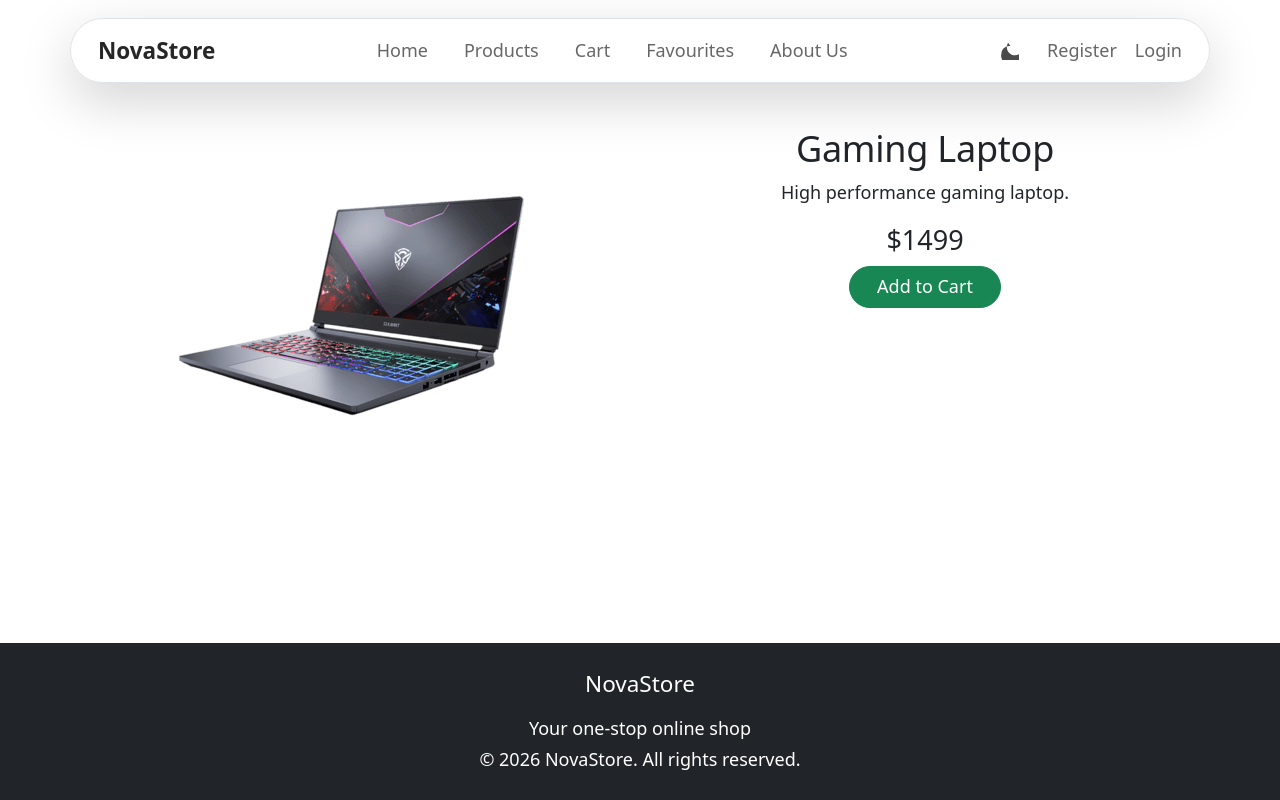
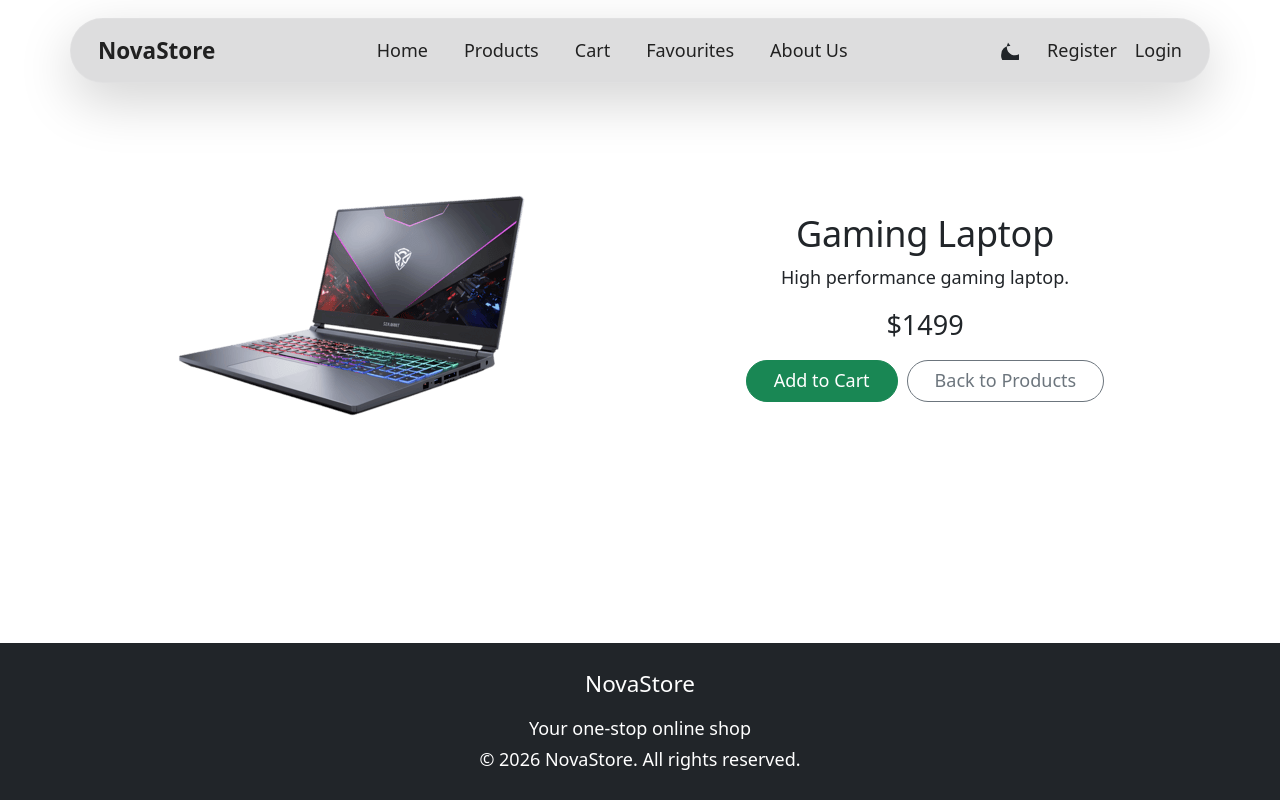
Before and after one commit to e-u-e/COS30043_Group_Project, a Vue app: page /products/1 in a window 1280 px wide. Built offline with nearby package versions, Linux system fonts and the light colour scheme; no server answers.

Commit message:
merged section 1 and cleaned redundant features

```diff
--- a/src/components/Navbar.vue
+++ b/src/components/Navbar.vue
@@ -93,7 +93,6 @@ export default {
   name: 'NavbarComponent',
   data() {
     return {
-      // Holds the reactive state for the current active theme look
       isDarkMode: false
     }
   },
@@ -103,18 +102,15 @@ export default {
     }
   },
   mounted() {
-    // 1. Check if the user has manually saved a preference previously
-    const savedTheme = localStorage.getItem('theme');
+    const savedTheme = localStorage.getItem('theme')
 
-    // 2. If a preference exists, use it. Otherwise, match their browser/OS preference
     if (savedTheme) {
-      this.isDarkMode = savedTheme === 'dark';
+      this.isDarkMode = savedTheme === 'dark'
     } else {
-      this.isDarkMode = window.matchMedia('(prefers-color-scheme: dark)').matches;
+      this.isDarkMode = window.matchMedia('(prefers-color-scheme: dark)').matches
     }
 
-    // 3. Immediately set up the correct data attribute on page mounting tree
-    this.applyTheme();
+    this.applyTheme()
   },
   methods: {
     logout() {
@@ -122,197 +118,14 @@ export default {
       this.$router.push('/')
     },
     toggleTheme() {
-      // Flips the layout variant boolean switch
-      this.isDarkMode = !this.isDarkMode;
-
-      // Save the state choice so it persists across views and pages
-      localStorage.setItem('theme', this.isDarkMode ? 'dark' : 'light');
-
-      // Trigger the engine layout repaint execution attribute
-      this.applyTheme();
+      this.isDarkMode = !this.isDarkMode
+      localStorage.setItem('theme', this.isDarkMode ? 'dark' : 'light')
+      this.applyTheme()
     },
     applyTheme() {
-      const themeValue = this.isDarkMode ? 'dark' : 'light';
-      // Dynamically toggles Bootstrap's data-bs-theme property on the root html node element
-      document.documentElement.setAttribute('data-bs-theme', themeValue);
+      const themeValue = this.isDarkMode ? 'dark' : 'light'
+      document.documentElement.setAttribute('data-bs-theme', themeValue)
     }
   }
 }
 </script>
-
-<style scoped>
-/* ==========================================================================
-   1. BASE GLASS NAV CONFIGURATION (Shared across modes)
-   ========================================================================== */
-.custom-navbar {
-  /* Liquid glass effect base configuration */
-  backdrop-filter: blur(12px);
-  -webkit-backdrop-filter: blur(12px);
-  border: 1px solid var(--bs-border-color);
-  transition: background-color 0.3s ease, border-color 0.3s ease, box-shadow 0.3s ease;
-}
-
-.link-hover {
-  transition: color 0.15s ease;
-}
-
-/* ==========================================================================
-   2. LIGHT MODE UTILITIES (Standard Look)
-   ========================================================================== */
-.custom-navbar--home {
-  background: rgba(30, 31, 34, 0.15);
-}
-
-.custom-navbar--page {
-  background: rgba(255, 255, 255, 0.65); /* Soft glass gray-white tint */
-  box-shadow: 0 18px 38px rgba(10, 12, 20, 0.08);
-}
-
-/* Home Layout Text Color rules (Default text properties) */
-.custom-navbar--home .navbar-brand { color: #ffffff !important; }
-.custom-navbar--home .nav-link,
-.custom-navbar--home .link-hover { color: rgba(255, 255, 255, 0.7) !important; }
-
-/* Non-Home Layout Text Colors (Flips cleanly to black text on white pages) */
-.custom-navbar--page .navbar-brand {
-  font-weight: 700;
-  color: rgba(0, 0, 0, 0.85) !important;
-}
-.custom-navbar--page .nav-link,
-.custom-navbar--page .link-hover {
-  color: rgba(0, 0, 0, 0.6) !important;
-}
-
-/* Hover dynamics for light variants */
-.custom-navbar--home .nav-link:hover,
-.custom-navbar--home .link-hover:hover { color: #ffffff !important; }
-
-.custom-navbar--page .nav-link:hover,
-.custom-navbar--page .link-hover:hover { color: #000000 !important; }
-
-
-/* ==========================================================================
-   3. NATIVE BOOTSTRAP DARK MODE OVERRIDES (Google/WhatsApp Feel)
-   ========================================================================== */
-[data-bs-theme="dark"] .custom-navbar--home {
-  background: rgba(18, 18, 18, 0.4); /* Translucent dark tint */
-}
-
-[data-bs-theme="dark"] .custom-navbar--page {
-  background: rgba(36, 36, 36, 0.7); /* WhatsApp/Google translucent card layer */
-  box-shadow: 0 18px 38px rgba(0, 0, 0, 0.4);
-}
-
-/* Force dark-mode text to inherit your crisp, soft-eye off-whites globally */
-[data-bs-theme="dark"] .navbar-brand {
-  color: var(--text-h) !important;
-}
-[data-bs-theme="dark"] .nav-link,
-[data-bs-theme="dark"] .link-hover {
-  color: var(--text) !important;
-}
-[data-bs-theme="dark"] .nav-link:hover,
-[data-bs-theme="dark"] .link-hover:hover {
-  color: var(--text-h) !important;
-}
-
-/* ==========================================================================
-   4. ACTIVE ROUTE LINKS (Discord / Premium Accent Pill style)
-   ========================================================================== */
-.custom-navbar .nav-link.router-link-active {
-  background: #5865F2; /* Custom accent blue branding */
-  color: #ffffff !important;
-  border-radius: 999px;
-  padding-left: 0.8rem !important;
-  padding-right: 0.8rem !important;
-  box-shadow: 0 6px 18px rgba(88, 101, 242, 0.25);
-}
-
-.custom-navbar .nav-link:focus-visible {
-  outline: 2px solid rgba(88, 101, 242, 0.4);
-  outline-offset: 3px;
-}
-
-/* ==========================================================================
-   5. MOBILE LAYER COMPLIANCE
-   ========================================================================== */
-@media (max-width: 992px) {
-  .custom-navbar {
-    border-radius: 1rem !important;
-    align-items: flex-start !important;
-    flex-wrap: wrap;
-    gap: 0.5rem;
-  }
-
-  .navbar-toggler {
-    margin-left: auto;
-  }
-
-  .navbar-collapse {
-    width: 100%;
-    margin-top: 0.75rem;
-    padding: 0.9rem 1rem 1rem;
-    border-radius: 1rem;
-    background: rgba(255, 255, 255, 0.98); /* Matte white drop-down for light mode */
-    border: 1px solid var(--bs-border-color);
-    box-shadow: 0 18px 38px rgba(10, 12, 20, 0.15);
-  }
-
-  /* WhatsApp/Google Mobile Drawer Dark Setup */
-  [data-bs-theme="dark"] .navbar-collapse {
-    background: rgba(30, 30, 30, 0.98) !important;
-    box-shadow: 0 18px 38px rgba(0, 0, 0, 0.5);
-  }
-
-  .navbar-nav {
-    gap: 0 !important;
-    width: 100%;
-  }
-
-  .navbar-nav .nav-item {
-    width: 100%;
-  }
-
-  .navbar-nav .nav-link {
-    display: block;
-    width: 100%;
-    margin-bottom: 0.35rem;
-    padding: 0.8rem 1rem !important;
-    border-radius: 0.85rem;
-  }
-
-  .custom-navbar .nav-link.router-link-active {
-    border-radius: 0.85rem;
-  }
-
-  /* Reset responsive overrides to enforce theme compatibility */
-  .custom-navbar--page .navbar-brand,
-  .custom-navbar--page .nav-link,
-  .custom-navbar--page .link-hover {
-    color: inherit;
-  }
-}
-
-/* Custom Theme Switcher Styling */
-.theme-toggle-btn {
-  background: transparent;
-  border: 1px solid transparent;
-  color: var(--text);
-  cursor: pointer;
-  transition: all 0.2s ease;
-}
-
-.theme-toggle-btn:hover {
-  background-color: var(--accent-bg);
-  color: var(--accent) !important;
-  border-color: var(--accent-border);
-}
-
-/* Ensure the color fits perfectly regardless of home view logic context rules */
-.custom-navbar--home .theme-toggle-btn {
-  color: rgba(255, 255, 255, 0.75);
-}
-.custom-navbar--home .theme-toggle-btn:hover {
-  color: #ffffff !important;
-}
-</style>
--- a/src/style.css
+++ b/src/style.css
@@ -1,14 +1,12 @@
-/* ==========================================================================
-   1. LIGHT MODE SETUP (Google Minimal Clean)
-   ========================================================================== */
+/*LIGHT MODE SETUP*/
 :root, [data-bs-theme="light"] {
-  /* Your Custom Variables */
-  --bg: #ffffff;             /* Pure white canvas */
-  --code-bg: #f8f9fa;        /* Soft gray sections (Google's gray-100) */
-  --bg-card: #ffffff;        /* Cards match background */
-  --text: #4a4a4a;           /* Soft dark text */
-  --text-h: #1f1f1f;         /* Distinct header text */
-  --border: #e0e0e0;         /* Minimal lines */
+  /*Custom Variables*/
+  --bg: #ffffff;
+  --code-bg: #f8f9fa;
+  --bg-card: #ffffff;
+  --text: #4a4a4a;
+  --text-h: #1f1f1f;
+  --border: #e0e0e0;
   --accent: #aa3bff;
   --accent-bg: rgba(170, 59, 255, 0.1);
   --accent-border: rgba(170, 59, 255, 0.5);
@@ -27,18 +25,15 @@
   --bs-tertiary-bg: var(--code-bg); /* This maps automatically to Bootstrap's .bg-light */
 }
 
-/* ==========================================================================
-   2. THE GOOGLE / FACEBOOK DARK MODE PALETTE
-   ========================================================================== */
-
+/*DARK MODE PALETTE*/
 /* Mixin helper to apply theme values smoothly across selectors */
 [data-bs-theme="dark"] {
-  --bg: #121212;             /* Google Dark Base Material */
-  --code-bg: #1e1e1e;        /* Facebook/Google secondary section layer */
-  --bg-card: #242424;        /* Google Card elevation level 1 */
-  --text: #c4c7c5;           /* Google text-secondary (Soft on eye sockets) */
-  --text-h: #e3e3e3;         /* Google bright text-primary headers */
-  --border: #2c2c2c;         /* Subdued edge borders */
+  --bg: #121212;
+  --code-bg: #1e1e1e;
+  --bg-card: #242424;
+  --text: #c4c7c5;
+  --text-h: #e3e3e3;
+  --border: #2c2c2c;
   --accent: #c084fc;
   --accent-bg: rgba(192, 132, 252, 0.15);
   --accent-border: rgba(192, 132, 252, 0.4);
@@ -80,9 +75,7 @@
   }
 }
 
-/* ==========================================================================
-   3. GLOBAL STRUCTURAL DECORATIONS
-   ========================================================================== */
+/*GLOBAL STRUCTURAL DECORATIONS*/
 body {
   background-color: var(--bs-body-bg);
   color: var(--bs-body-color);
@@ -100,8 +93,6 @@ h1, h2, h3, h4, h5, h6, .h1, .h2, .h3, .h4, .h5, .h6 {
   opacity: 0.75;
 }
 
-/* Rest of your static rules (body, h1, h2, .hero, etc.) follow here */
-
 body {
   margin: 0;
 }
@@ -110,6 +101,7 @@ body {
   padding-top: 100px;
 }
 
+/*nak (I) worked on the custom navs and buttons up till the mobile navbar*/
 .custom-navbar {
   backdrop-filter: blur(12px);
   -webkit-backdrop-filter: blur(12px);
@@ -141,6 +133,7 @@ body {
   color: #ffffff !important;
 }
 
+/*!important overrides the bootstrap actively and updates hovered/selected text to reflect this css block*/
 .custom-navbar .nav-link.router-link-active {
   background: #5865f2;
   color: #ffffff !important;
@@ -160,6 +153,7 @@ body {
   background-color: #0b0c10;
 }
 
+/*parallaxing for the home page*/
 .star-bg {
   top: 0;
   left: 0;
@@ -184,6 +178,7 @@ body {
   color: #ffffff;
 }
 
+/*this and the hover below is just animations for the product cards*/
 .card {
   transition: box-shadow 0.25s ease, transform 0.18s ease;
 }
@@ -195,6 +190,7 @@ body {
   transform: translateY(-7px);
 }
 
+/*formatting for the favourites star anchor*/
 .favorite-btn-overlay {
   position: absolute;
   top: 12px;
@@ -238,6 +234,7 @@ body {
   transition: transform 0.6s ease;
 }
 
+/*scales the image within the card when hoevered*/
 .card:hover .card-image {
   transform: scale(1.03);
 }
@@ -248,8 +245,10 @@ body {
 
 .btn-view:hover, .btn-add:hover {
   transform: translateY(-4px);
+  transition: transform 0.2s ease, box-shadow 0.2s ease, border-color 0.2s ease;
 }
 
+/*css for the home page's category buttons*/
 .category {
   color: inherit;
   transition: transform 0.2s ease, box-shadow 0.2s ease, border-color 0.2s ease;
@@ -260,16 +259,19 @@ body {
   box-shadow: 0 14px 30px rgba(0, 0, 0, 0.08);
 }
 
+/*when loading, the cards slide up*/
 .slide-down-enter-active, .slide-down-leave-active {
   transition: opacity 0.2s ease, transform 0.2s ease;
   transform-origin: top;
 }
 
+/*when offloading, the cards slide downwards*/
 .slide-down-enter-from,.slide-down-leave-to {
   opacity: 0;
   transform: scaleY(0.8) translateY(-10px);
 }
 
+/*item cards reveal themselves in order*/
 .product-anim-item {
   transform: translateY(var(--parallax-reveal-translate, 42px));
   opacity: var(--parallax-reveal-opacity, 0);
--- a/src/views/ProductDetailView.vue
+++ b/src/views/ProductDetailView.vue
@@ -1,19 +1,20 @@
 <template>
-  <div class="container mt-4">
+  <div class="container mt-4 product-detail-view">
 
     <div v-if="product">
 
-      <div class="row">
+      <div class="row align-items-center g-4">
 
-        <div class="col-md-6">
+        <div class="col-md-6 d-flex justify-content-center">
           <img
             :src="product.image"
             class="img-fluid"
             :alt="product.name"
+            style="max-height: 420px; object-fit: contain;"
           >
         </div>
 
-        <div class="col-md-6">
+        <div class="col-md-6 d-flex flex-column justify-content-center">
 
           <h2>{{ product.name }}</h2>
 
@@ -21,9 +22,15 @@
 
           <h4>${{ product.price }}</h4>
 
-          <button class="btn btn-success rounded-pill px-4">
-            Add to Cart
-          </button>
+          <div class="d-flex flex-wrap justify-content-center gap-2 mt-2">
+            <button class="btn btn-success rounded-pill px-4">
+              Add to Cart
+            </button>
+
+            <router-link to="/products" class="btn btn-outline-secondary rounded-pill px-4">
+              Back to Products
+            </router-link>
+          </div>
 
         </div>
 
```
Also changed, not shown: src/directives/parallax.js (+20 -10 lines).
